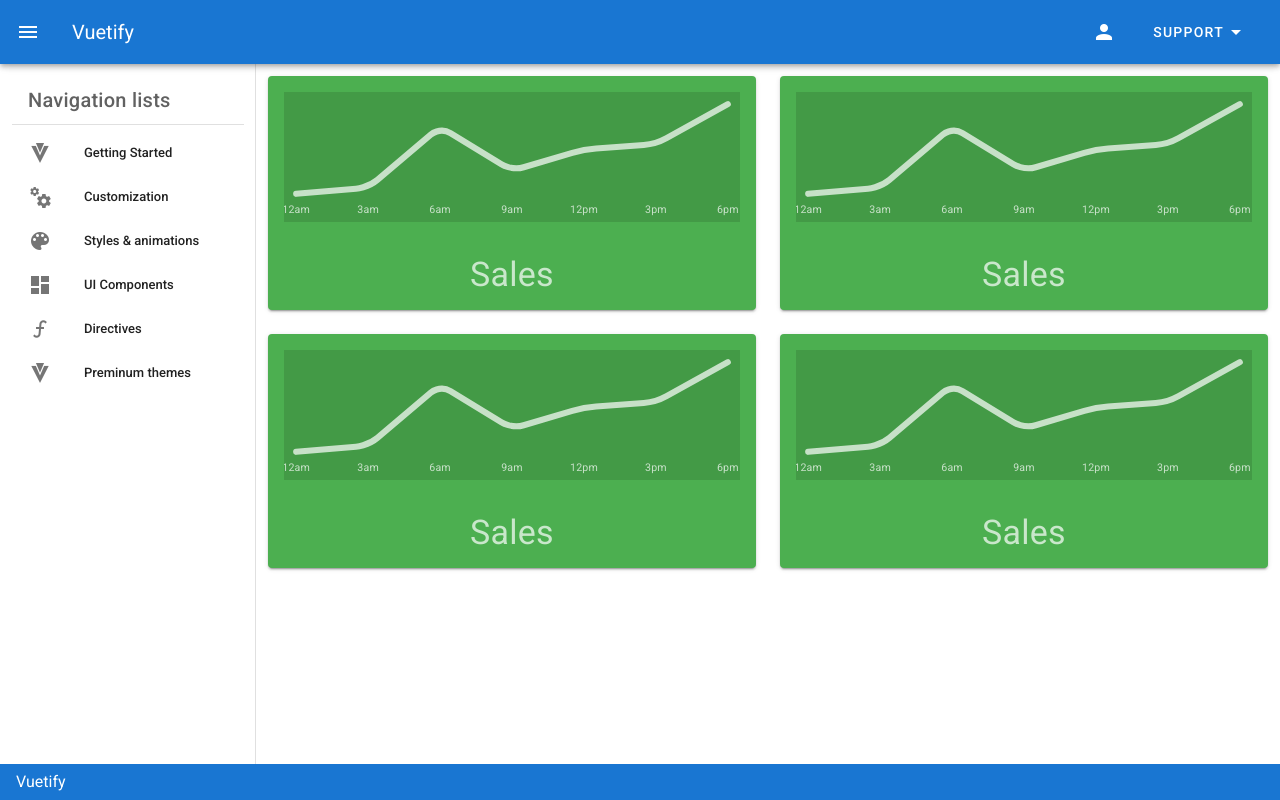
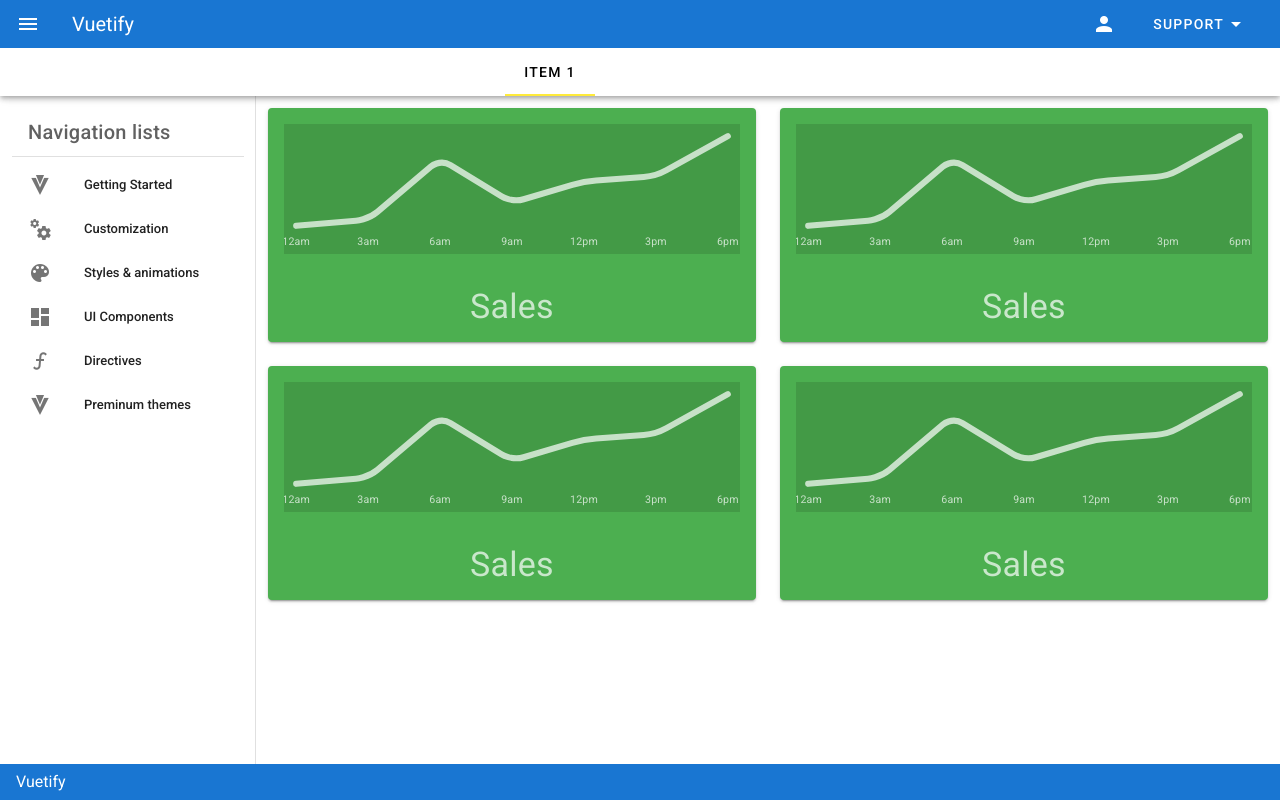
Before and after one commit to zhenggong/vuetify, a Vue app: page / in a window 1280 px wide. Built offline with nearby package versions, Linux system fonts and the light colour scheme.

Commit message:
add tabs to home

```diff
--- a/src/App.vue
+++ b/src/App.vue
@@ -26,7 +26,10 @@
   </v-container>
 </v-navigation-drawer>
 
-    <v-app-bar color="primary" dark app clipped-left>
+    <v-app-bar
+    color="primary" dark app clipped-left
+    dense=true
+    >
 
       <v-app-bar-nav-icon @click="drawer=!drawer"></v-app-bar-nav-icon>
       <v-toolbar-title>Vuetify</v-toolbar-title>
@@ -65,6 +68,34 @@
       </v-menu>
 
       </v-toolbar-items>
+      <template v-slot:extension>
+          <v-tabs
+            v-model="model"
+            centered
+            color="black"
+            background-color="white"
+            slider-color="yellow">
+            <v-tab
+              v-for="i in 3"
+              :key="i"
+              :href="`#tab-${i}`"
+              color="white"
+            >
+              Item {{ i }}
+            </v-tab>
+          </v-tabs>
+        </template>
+    </v-app-bar
+
+    >
+    <v-tabs-items v-model="model">
+        <v-tab-item
+          v-for="i in 3"
+          :key="i"
+          :value="`tab-${i}`"
+        >
+        </v-tab-item>
+      </v-tabs-items>
     </v-app-bar>
 
     <v-content>
--- a/src/store/module/auth.js
+++ b/src/store/module/auth.js
@@ -9,7 +9,6 @@
   },
   mutations: {
     SET_LOGIN_INFO: (state, login) => {
-      console.log("edit auth info")
       state.login.token  = login.token                     // ログイントークン
       state.login.name   = login.name                      // ユーザー名
       state.login.expire = Math.floor(1000 * login.expire) // APIからUNIXタイム(秒)で有効期限が返ってくるものとし、ミリ秒に変換しておく
```
